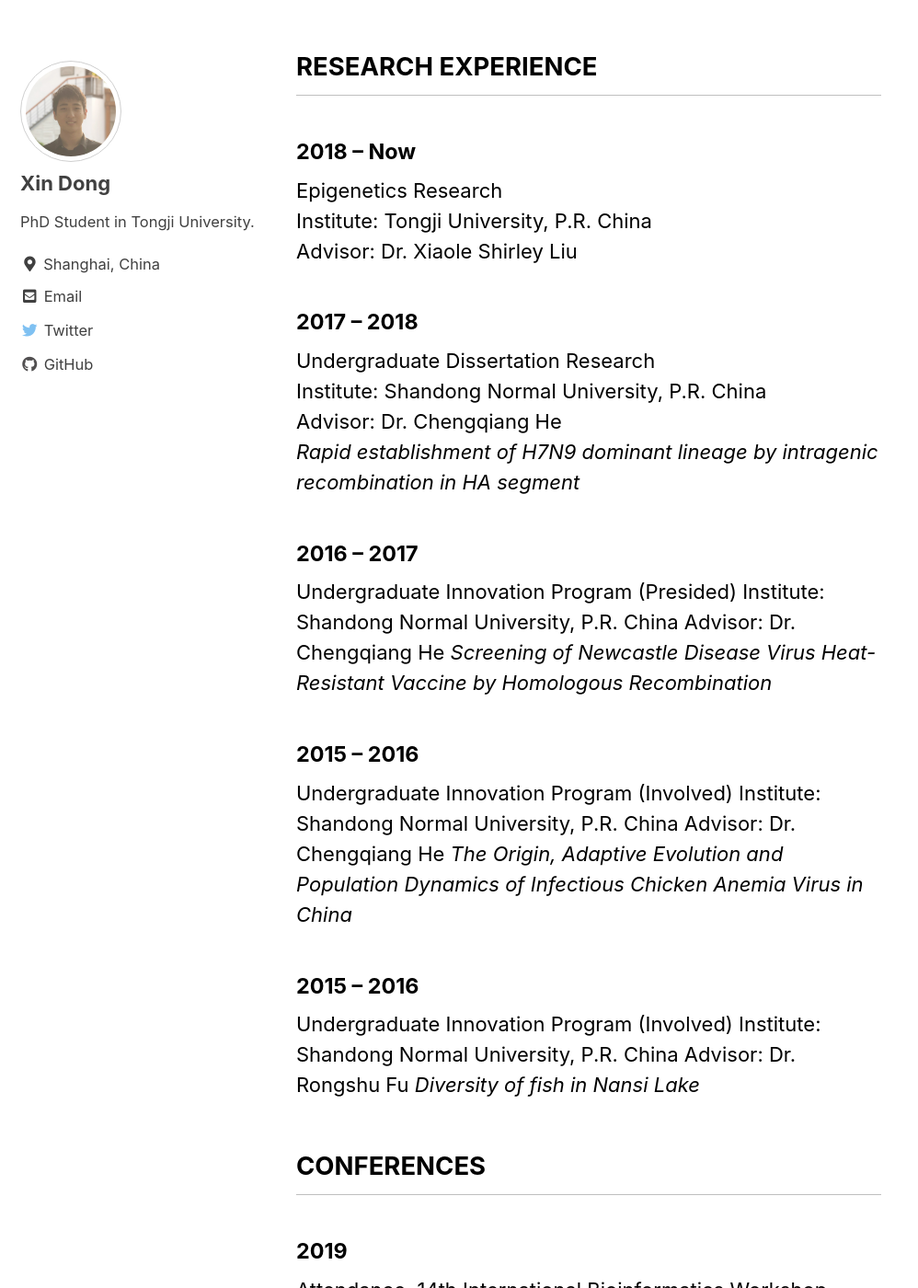
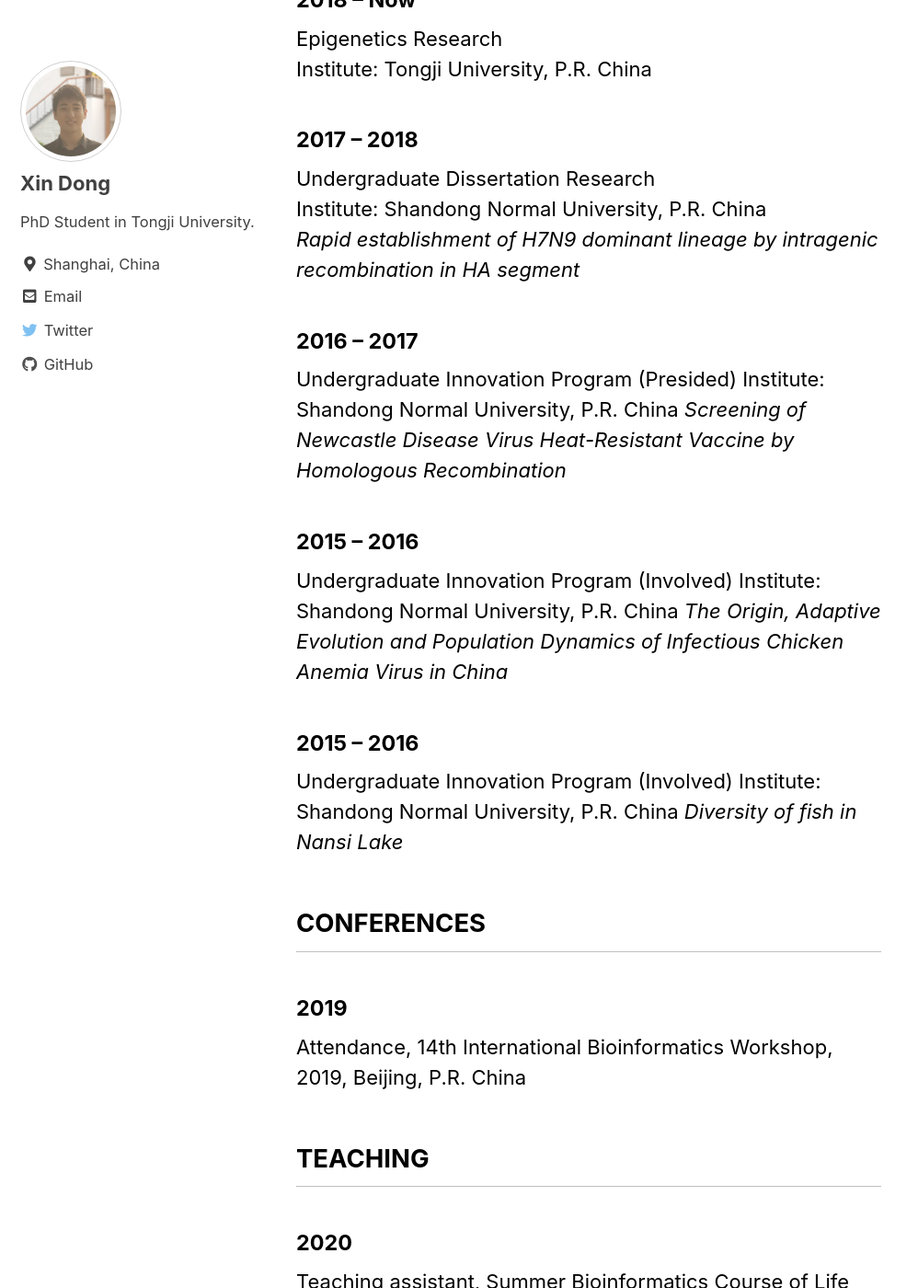
Before and after one commit to xindong95/xindong95.github.io, a Jekyll site: the page built from _pages/cv.md, in a window 1280 px wide and 1400 px high, scrolled down 863 px. Shown: the whole window at 92% size, without its empty margins (0-998 px from the left). Built offline with Jekyll 4.4.1, drawn with Linux system fonts in a browser that asks for light colours; cached includes are drawn as plain includes; some of the changed text lies outside the part shown.

Commit message:
change config

```diff
--- a/_config.yml
+++ b/_config.yml
@@ -112,6 +112,9 @@ author:
 # Site Footer
 footer:
   links:
+    - label: "Email"
+      icon: "fas fa-fw fa-envelope-square"
+      url: "mailto:xindong9511@gmail.com"
     - label: "Twitter"
       icon: "fab fa-fw fa-twitter-square"
       url: "https://twitter.com/xindong95"
--- a/_pages/cv.md
+++ b/_pages/cv.md
@@ -11,47 +11,47 @@ last_modified_at: 2020-09-01
 **Sep.2020 – Now**
 Ph.D. Student in Bioinformatics
 School of Life Sciences and Technology, Tongji University, China
-Advisors: Dr. Xiaole Shirley Liu & Dr. Chenfei Wang & Dr. Xiaoyan Zhang
+<!-- Advisors: Dr. Xiaole Shirley Liu & Dr. Chenfei Wang & Dr. Xiaoyan Zhang   -->
 
 **Sep.2018 – Aug.2020**
 M.S. Candidate in Bioinformatics
 School of Life Sciences and Technology, Tongji University, China
-Advisors: Dr. Zhiping Weng & Dr. Xiaole Shirley Liu & Dr. Xiaoyan Zhang
+<!-- Advisors: Dr. Zhiping Weng & Dr. Xiaole Shirley Liu & Dr. Xiaoyan Zhang   -->
 
 **Sep.2014 – Jun.2018**
 B.S. in Biotechnology
 School of Life Sciences, Shandong Normal University, China
-Advisor: Dr. Chengqiang He
+<!-- Advisor: Dr. Chengqiang He   -->
 
 ## RESEARCH EXPERIENCE
 
 #### 2018 – Now
 Epigenetics Research
 Institute: Tongji University, P.R. China
-Advisor: Dr. Xiaole Shirley Liu
+<!-- Advisor: Dr. Xiaole Shirley Liu   -->
 
 #### 2017 – 2018
 Undergraduate Dissertation Research
 Institute: Shandong Normal University, P.R. China
-Advisor: Dr. Chengqiang He
+<!-- Advisor: Dr. Chengqiang He   -->
 *Rapid establishment of H7N9 dominant lineage by intragenic recombination in HA segment*
 
 #### 2016 – 2017
 Undergraduate Innovation Program (Presided)
 Institute: Shandong Normal University, P.R. China
-Advisor: Dr. Chengqiang He
+<!-- Advisor: Dr. Chengqiang He -->
 *Screening of Newcastle Disease Virus Heat-Resistant Vaccine by Homologous Recombination*
 
 #### 2015 – 2016
 Undergraduate Innovation Program (Involved)
 Institute: Shandong Normal University, P.R. China
-Advisor: Dr. Chengqiang He
+<!-- Advisor: Dr. Chengqiang He -->
 *The Origin, Adaptive Evolution and Population Dynamics of Infectious Chicken Anemia Virus in China*
 
 #### 2015 – 2016
 Undergraduate Innovation Program (Involved)
 Institute: Shandong Normal University, P.R. China
-Advisor: Dr. Rongshu Fu
+<!-- Advisor: Dr. Rongshu Fu & Dr. Mingsheng Miao -->
 *Diversity of fish in Nansi Lake*
 
 ## CONFERENCES
```
